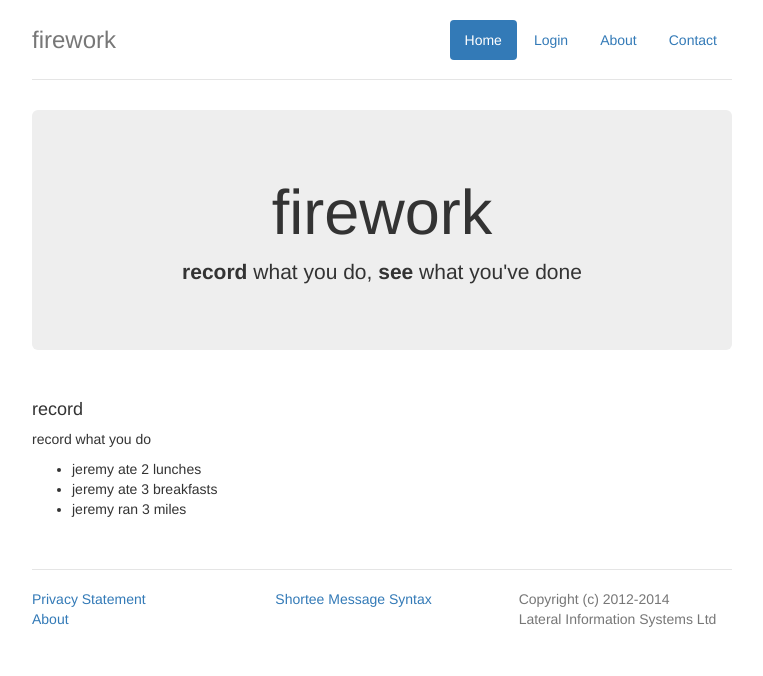
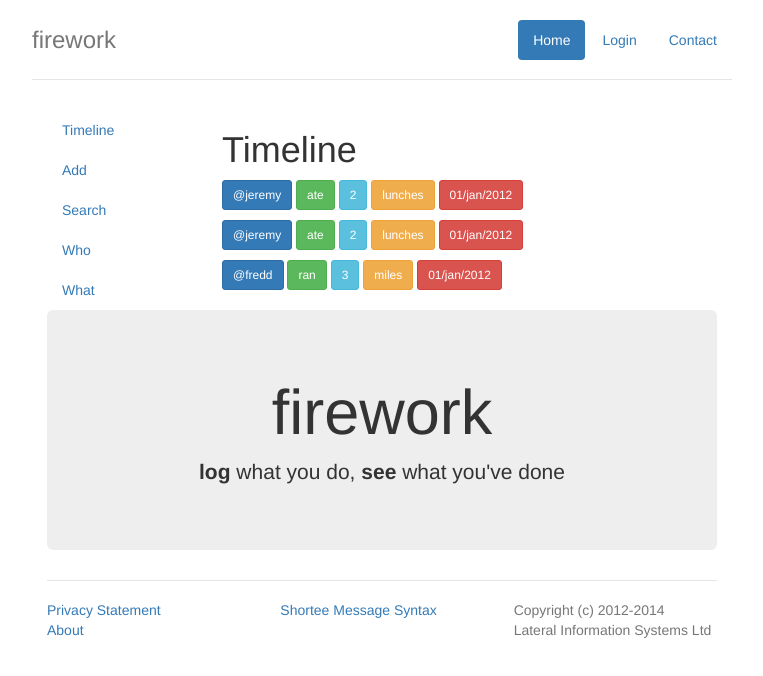
Before and after one commit to Smugstudios/firework-ng, a website: page app/index.html in a window 1280 px wide. Shown: the whole page, without its empty margins (258-1021 px from the left). Drawn offline with nearby package versions, Linux system fonts and the light colour scheme; some packages are replaced by stand-ins of ours; files that its build step writes are made by us from their sources.

Commit message:
First foray into layout@

```diff
--- a/app/scripts/controllers/main.js
+++ b/app/scripts/controllers/main.js
@@ -4,11 +4,10 @@ angular.module('fireworkNgApp')
     .controller('MainCtrl', function ($scope) {
 
         $scope.fireworkEvents = [
-            {message: 'jeremy ate 2 lunches'},
-            {message: 'jeremy ate 3 breakfasts'},
-            {message: 'jeremy ran 3 miles'},
+            {message: '@jeremy ate 2lunches 01/jan/2012', actor: 'jeremy', action: 'ate', amount: 2, units: 'lunches', date: '01/jan/2012'},
+            {message: '@jeremy ate 3breakfasts 01/jan/2012', actor: 'jeremy', action: 'ate', amount: 2, units: 'lunches', date: '01/jan/2012'},
+            {message: '@fred ran 3miles 01/jan/2012', actor: 'fredd', action: 'ran', amount: 3, units: 'miles', date: '01/jan/2012'},
         ];
 
-        $scope.cheese = "Cheddar";
 
     });
--- a/app/views/main.html
+++ b/app/views/main.html
@@ -2,32 +2,45 @@
     <ul class="nav nav-pills pull-right">
         <li class="active"><a ng-href="#">Home</a></li>
         <li><a ng-href="#">Login</a></li>
-        <li><a ng-href="#">About</a></li>
         <li><a ng-href="#">Contact</a></li>
     </ul>
     <h3 class="text-muted">firework</h3>
 </div>
 
+
+<div class="container-fluid">
+    <div class="row">
+
+        <div class="col-sm-3 sidebar">
+            <ul class="nav nav-sidebar">
+                <li class="active"><a href="#">Timeline</a></li>
+                <li><a href="#">Add</a></li>
+                <li><a href="#">Search</a></li>
+                <li><a href="#">Who</a></li>
+                <li><a href="#">What</a></li>
+            </ul>
+        </div>
+        <div class="col-sm-9 main">
+
+            <h1>Timeline</h1>
+
+            <p ng-repeat="event in fireworkEvents">
+                <button class="btn btn-sm btn-primary"> @{{ event.actor }}</button>
+                <button class="btn btn-sm btn-success"> {{ event.action }}</button>
+                <button class="btn btn-sm btn-info"> {{ event.amount }}</button>
+                <button class="btn btn-sm btn-warning"> {{ event.units }}</button>
+                <button class="btn btn-sm btn-danger">{{ event.date }}</button>
+            </p>
+        </div>
+    </div>
+
+
     <div class="jumbotron">
         <h1>firework</h1>
 
         <p class="lead">
-        <b>record</b> what you do, <b>see</b> what you've done
+            <b>log</b> what you do, <b>see</b> what you've done
         </p>
-</div>
-
-<div class="row marketing">
-    <h4>record</h4>
-
-    <p>
-        record what you do
-    </p>
-
-    <ul class="unstyled">
-        <li ng-repeat="event in fireworkEvents">
-            {{ event.message }}
-        </li>
-    </ul>
     </div>
 
     <div class="footer">
@@ -51,3 +64,4 @@
             </div>
         </div>
     </div>
+</div>
```
Lines whose indentation alone changed are shown as unchanged.
